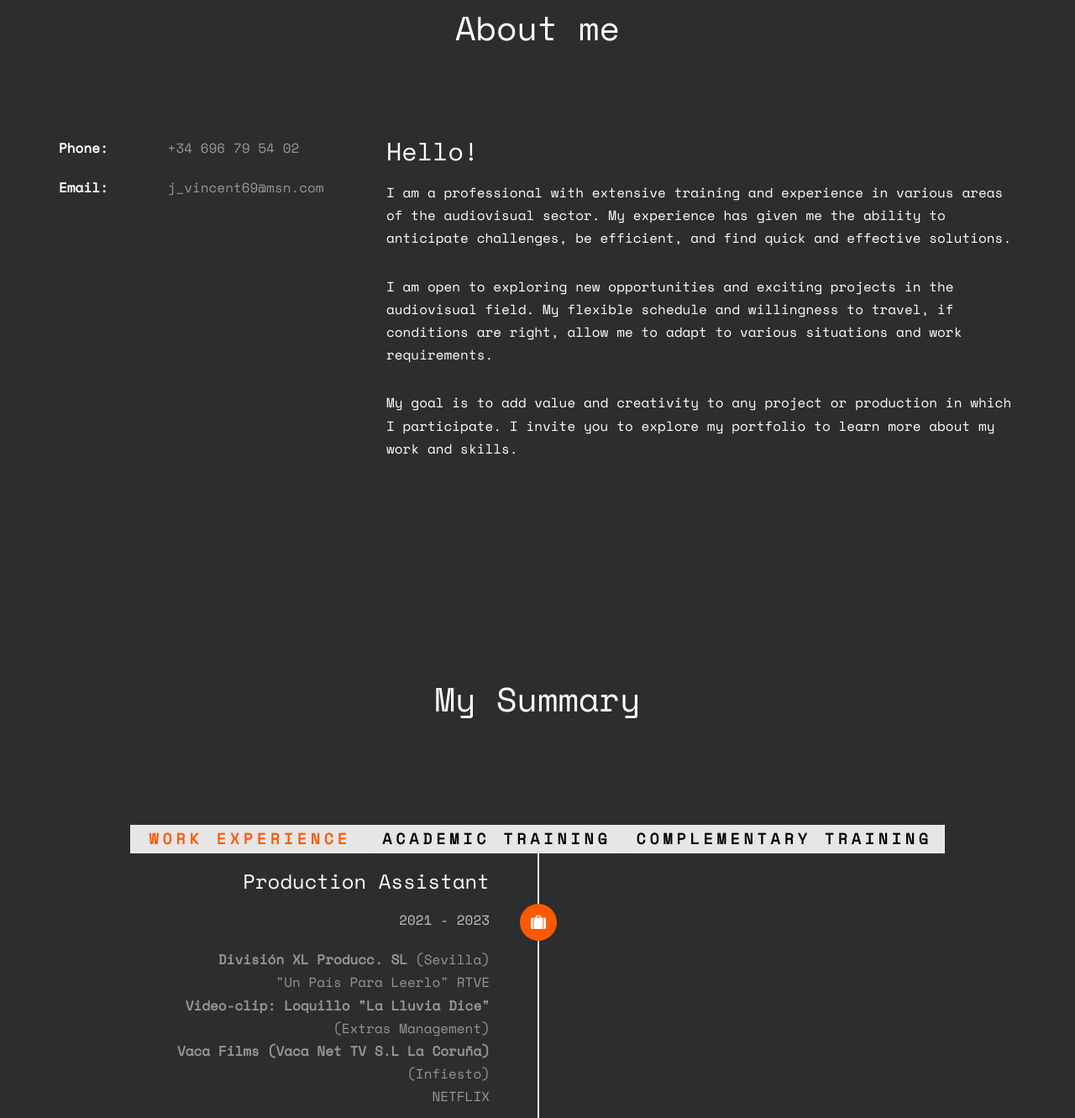
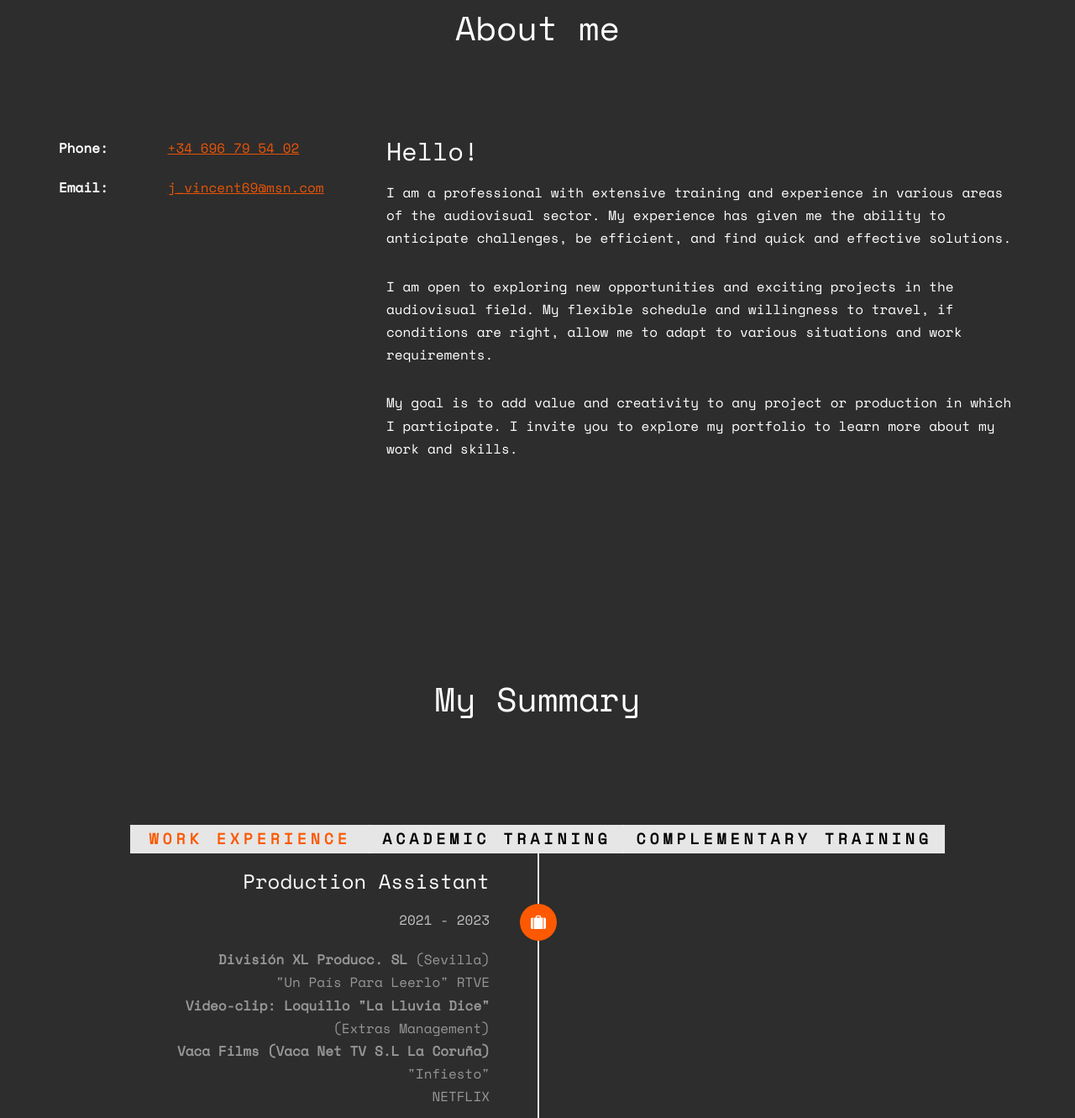
Before and after one commit to Elonso95/J_Vincent_A_R, a plain HTML site: page index.html in a window 1280 px wide. Shown: the part 909-2240 px from the top of the page at 84% size. Drawn offline with nearby package versions, Linux system fonts and the light colour scheme.

Commit message:
Some fixes

```diff
--- a/css/style.css
+++ b/css/style.css
@@ -1296,6 +1296,11 @@ input[type="text"] {
   }
 }
 
+.phone-mail-span {
+  color: rgb(252, 89, 2, 0.9) !important;
+  text-decoration: underline;
+}
+
 body {
   background: #2d2d2d;
 }
--- a/index.html
+++ b/index.html
@@ -8,7 +8,7 @@
 
 	<!-- Facebook and Twitter integration -->
 	<meta property="og:title" content=""/>
-	<meta property="og:image" content=""/>
+	<meta property="og:image" content="https://elonso95.github.io/J_Vincent_A_R/images/preview.png"/>
 	<meta property="og:url" content=""/>
 	<meta property="og:site_name" content=""/>
 	<meta property="og:description" content=""/>
@@ -80,8 +80,16 @@
 			<div class="row">
 				<div class="col-md-4">
 					<ul class="info">
-						<li><span class="first-block translate" data-key="about.phone"></span><span class="second-block">+34 696 79 54 02</span></li>
-						<li><span class="first-block">Email:</span><span class="second-block">j_vincent69@msn.com</span></li>
+						<li><span class="first-block translate" data-key="about.phone"></span>
+							<a href="https://wa.me/34696795402" target="_blank">
+								<span class="second-block phone-mail-span">+34 696 79 54 02</span>
+							</a>
+						</li>
+						<li><span class="first-block">Email:</span>
+							<a href="mailto:j_vincent69@msn.com" target="_blank">
+								<span class="second-block phone-mail-span">j_vincent69@msn.com</span>
+							</a>
+						</li>
 					</ul>
 				</div>
 				<div class="col-md-8 translate" style="color: #fff" data-key="about.description">
@@ -128,7 +136,7 @@
 									<ul style="list-style-type: none;">
 										<li><strong>División XL Producc. SL</strong> (Sevilla) <br/> "Un País Para Leerlo" RTVE</li>
 										<li class="translate" data-key="resume.videoclip_extra"></li>
-										<li><strong>Vaca Films (Vaca Net TV S.L La Coruña)</strong> (Infiesto) <br/> NETFLIX</li>
+										<li><strong>Vaca Films (Vaca Net TV S.L La Coruña)</strong> "Infiesto" <br/> NETFLIX</li>
 									</ul>
 								</div>
 							</div>
@@ -460,7 +468,7 @@
 						<a href="https://youtu.be/ByxlSEmiEvI?feature=shared" target="_blank"
 							class="blog-bg" style="background-image: url(images/portfolio-1.jpg);"></a>
 						<div class="blog-text">
-							<h3><a href="#">Algo Hipnótico - Ritmo Vudu</a></h3>
+							<h3><a href="https://youtu.be/ByxlSEmiEvI?feature=shared" target="_blank">Algo Hipnótico <br /> Ritmo Vudu</a></h3>
 							<p class="translate" data-key="highlights.production"></p>
 						</div>
 					</div>
@@ -470,7 +478,7 @@
 						<a href="https://youtu.be/dnEhBVWYWeo?feature=shared" target="_blank"
 							class="blog-bg" style="background-image: url(images/portfolio-2.jpg);"></a>
 						<div class="blog-text">
-							<h3><a href="#">Toxicity - Dr. No</a></h3>
+							<h3><a href="https://youtu.be/dnEhBVWYWeo?feature=shared" target="_blank">Toxicity <br /> Dr. No</a></h3>
 							<p class="translate" data-key="highlights.direction_editing"></p>
 						</div>
 					</div>
@@ -480,7 +488,7 @@
 						<a href="https://youtu.be/ERyGupuwtL8?si=dv9UaV-el5ug8nuL" target="_blank"
 						class="blog-bg" style="background-image: url(images/portfolio-3.jpg);"></a>
 						<div class="blog-text">
-							<h3><a href="#">Flores de Carbón</a></h3>
+							<h3><a href="https://youtu.be/ERyGupuwtL8?si=dv9UaV-el5ug8nuL" target="_blank">Flores <br /> de Carbón</a></h3>
 							<p class="translate" data-key="highlights.edition"></p>
 						</div>
 					</div>
--- a/js/i18n.js
+++ b/js/i18n.js
@@ -25,7 +25,7 @@ var translates = {
         highlights: {
             direction_editing: "DIRECCIÓN Y EDICIÓN",
             edition: "EDICIÓN",
-            production: "PRODUCCION",
+            production: "PRODUCCIÓN",
             title: "Destacados"
         },
         skills: {
```
Also changed, not shown: images/preview.png (added).
